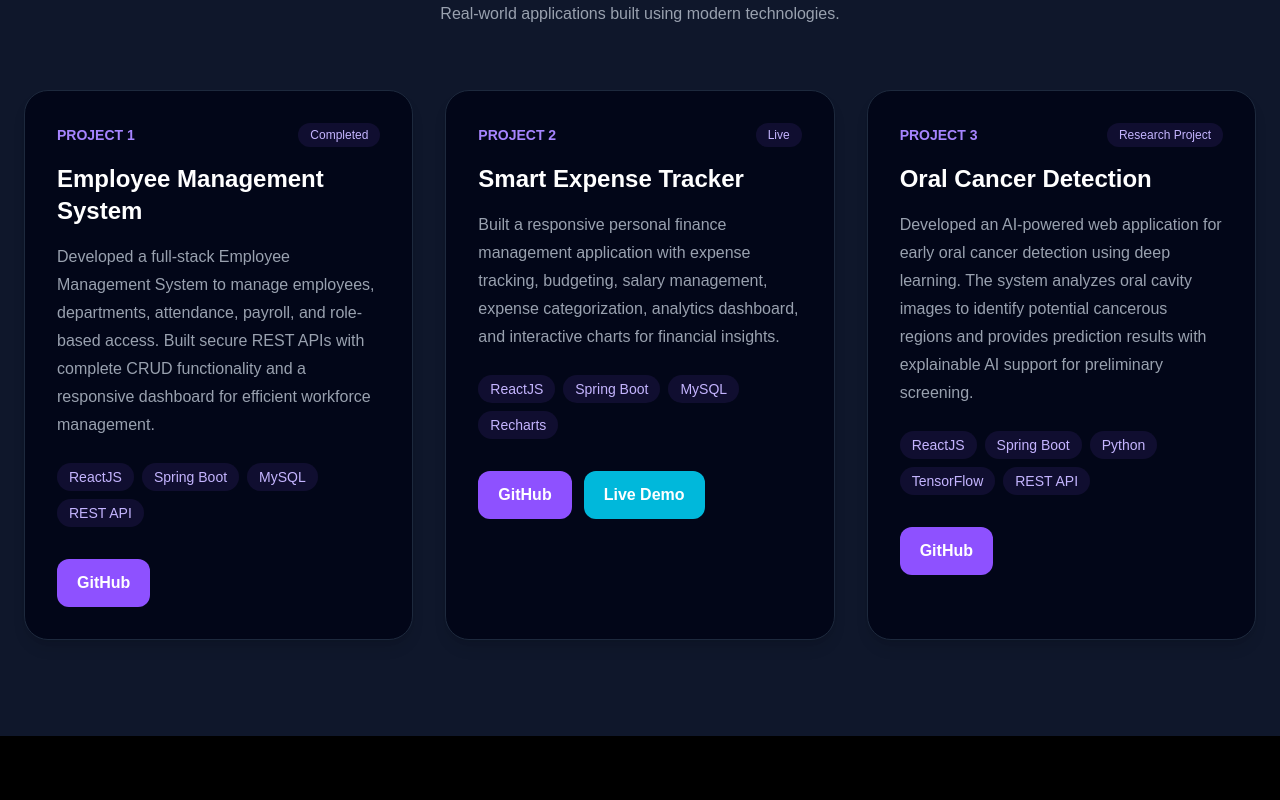
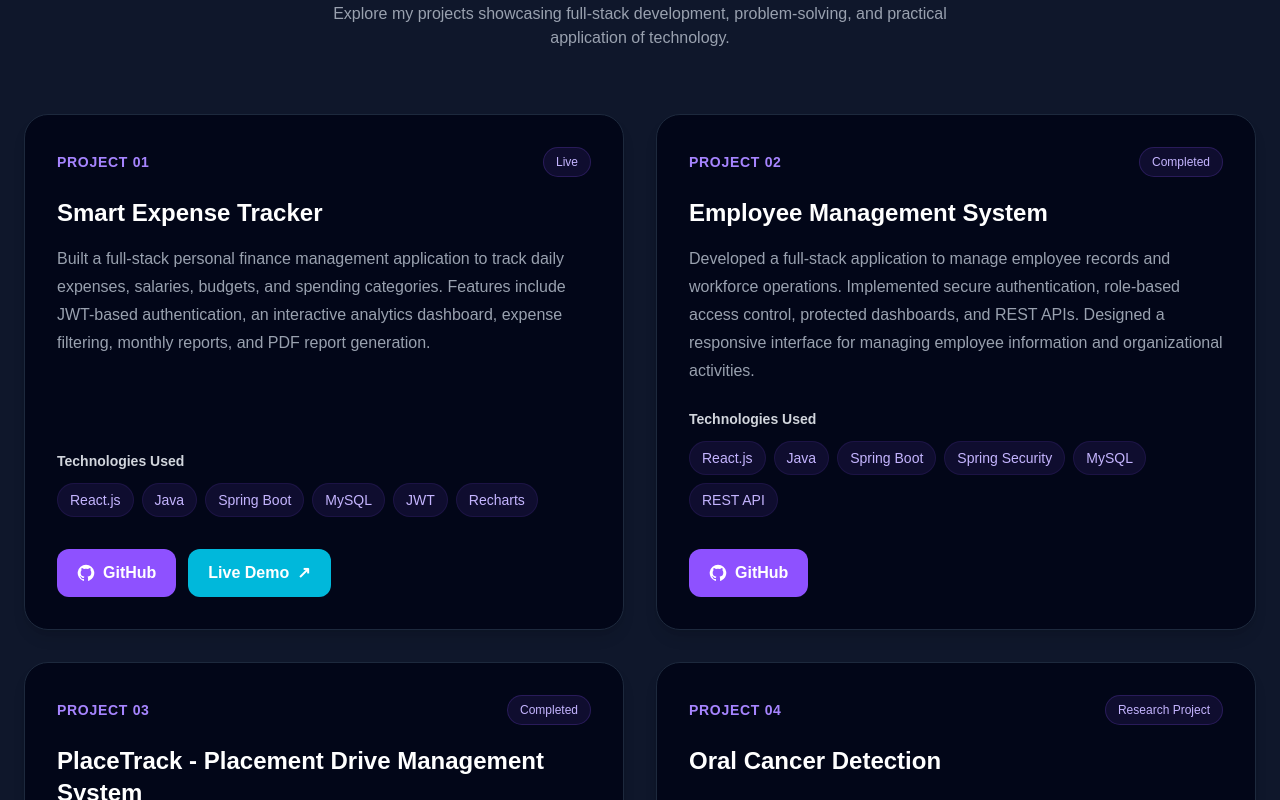
Before and after one commit to Benasir400/portfolio, a React (Vite) app: page / in a window 1280 px wide. Shown: the part 2140-2940 px from the top of the page. Built offline with nearby package versions, Linux system fonts and the light colour scheme.

Commit message:
Updated Resume and Project

```diff
--- a/src/components/Projects.jsx
+++ b/src/components/Projects.jsx
@@ -1,21 +1,17 @@
 export default function Projects() {
   const projects = [
     {
-      title: "Employee Management System",
-      description:
-        "Developed a full-stack Employee Management System to manage employees, departments, attendance, payroll, and role-based access. Built secure REST APIs with complete CRUD functionality and a responsive dashboard for efficient workforce management.",
-      tech: ["ReactJS", "Spring Boot", "MySQL", "REST API"],
-      github:
-        "https://github.com/Benasir400/employee-management-system",
-      status: "Completed",
-      featured: true,
-    },
-
-    {
       title: "Smart Expense Tracker",
       description:
-        "Built a responsive personal finance management application with expense tracking, budgeting, salary management, expense categorization, analytics dashboard, and interactive charts for financial insights.",
-      tech: ["ReactJS", "Spring Boot", "MySQL", "Recharts"],
+        "Built a full-stack personal finance management application to track daily expenses, salaries, budgets, and spending categories. Features include JWT-based authentication, an interactive analytics dashboard, expense filtering, monthly reports, and PDF report generation.",
+      tech: [
+        "React.js",
+        "Java",
+        "Spring Boot",
+        "MySQL",
+        "JWT",
+        "Recharts",
+      ],
       github:
         "https://github.com/Benasir400/smart-expense-tracker",
       demo:
@@ -25,15 +21,53 @@ export default function Projects() {
     },
 
     {
+      title: "Employee Management System",
+      description:
+        "Developed a full-stack application to manage employee records and workforce operations. Implemented secure authentication, role-based access control, protected dashboards, and REST APIs. Designed a responsive interface for managing employee information and organizational activities.",
+      tech: [
+        "React.js",
+        "Java",
+        "Spring Boot",
+        "Spring Security",
+        "MySQL",
+        "REST API",
+      ],
+      github:
+        "https://github.com/Benasir400/employee-management-system",
+      status: "Completed",
+      featured: true,
+    },
+
+    {
+      title: "PlaceTrack - Placement Drive Management System",
+      description:
+        "Developed a placement management platform that helps college coordinators manage placement drives and students explore job opportunities. Implemented JWT authentication, role-based access control, invitation-based registration, drive publishing, eligibility checks, applications, bookmarks, notifications, and rule-based announcement parsing. Integrated React dashboards with Spring Boot REST APIs and database migrations.",
+      tech: [
+        "React.js",
+        "Java",
+        "Spring Boot",
+        "Spring Security",
+        "MySQL",
+        "Flyway",
+        "JWT",
+        "REST API",
+      ],
+      github: "https://github.com/Benasir400/Placement-Tracker",
+      status: "Completed",
+      featured: true,
+    },
+
+    {
       title: "Oral Cancer Detection",
       description:
-        "Developed an AI-powered web application for early oral cancer detection using deep learning. The system analyzes oral cavity images to identify potential cancerous regions and provides prediction results with explainable AI support for preliminary screening.",
+        "Contributed to a research project focused on oral cancer screening using deep learning and machine learning techniques. The system analyzes oral cavity images to identify potential regions of concern and explores image segmentation, classification, and explainable AI methods to support model interpretation and preliminary screening.",
       tech: [
-        "ReactJS",
-        "Spring Boot",
         "Python",
         "TensorFlow",
-        "REST API",
+        "CNN",
+        "U-Net",
+        "CatBoost",
+        "Explainable AI",
       ],
       github:
         "https://github.com/Benasir400/oral_cancer",
@@ -48,60 +82,82 @@ export default function Projects() {
       className="py-24 px-6 bg-slate-900"
     >
       <div className="max-w-7xl mx-auto">
-
+        {/* Section Heading */}
         <div className="text-center mb-16">
           <h2 className="text-4xl md:text-5xl font-bold text-violet-400">
             Featured Projects
           </h2>
 
-          <p className="text-gray-400 mt-4">
-            Real-world applications built using modern technologies.
+          <p className="text-gray-400 mt-4 max-w-2xl mx-auto">
+            Explore my projects showcasing full-stack development,
+            problem-solving, and practical application of technology.
           </p>
         </div>
 
-        <div className="grid lg:grid-cols-2 xl:grid-cols-3 gap-8">
-
+        {/* Project Cards */}
+        <div className="grid md:grid-cols-2 gap-8">
           {projects.map((project, index) => (
             <div
-              key={index}
-              className="bg-slate-950 border border-slate-800 rounded-3xl p-8 hover:border-violet-500 hover:-translate-y-2 transition-all duration-300 shadow-lg"
+              key={project.title}
+              className="group bg-slate-950 border border-slate-800 rounded-3xl p-8 hover:border-violet-500 hover:-translate-y-2 transition-all duration-300 shadow-lg flex flex-col"
             >
-              <div className="flex justify-between items-center mb-4">
-                <span className="text-violet-400 font-semibold text-sm">
-                  PROJECT {index + 1}
+              {/* Project Number and Status */}
+              <div className="flex justify-between items-center mb-5 gap-3">
+                <span className="text-violet-400 font-semibold text-sm tracking-wider">
+                  PROJECT {String(index + 1).padStart(2, "0")}
                 </span>
 
-                <span className="text-xs bg-violet-500/10 text-violet-300 px-3 py-1 rounded-full">
+                <span className="text-xs bg-violet-500/10 text-violet-300 border border-violet-500/20 px-3 py-1.5 rounded-full whitespace-nowrap">
                   {project.status}
                 </span>
               </div>
 
-              <h3 className="text-2xl font-bold text-white mb-4">
+              {/* Project Title */}
+              <h3 className="text-2xl font-bold text-white mb-4 group-hover:text-violet-300 transition-colors">
                 {project.title}
               </h3>
 
-              <p className="text-gray-400 leading-7 mb-6">
+              {/* Project Description */}
+              <p className="text-gray-400 leading-7 mb-6 flex-grow">
                 {project.description}
               </p>
 
-              <div className="flex flex-wrap gap-2 mb-8">
+              {/* Technologies */}
+              <div className="mb-8">
+                <h4 className="text-sm font-semibold text-gray-300 mb-3">
+                  Technologies Used
+                </h4>
+
+                <div className="flex flex-wrap gap-2">
                   {project.tech.map((tech) => (
                     <span
                       key={tech}
-                    className="px-3 py-1 rounded-full bg-violet-500/10 text-violet-300 text-sm"
+                      className="px-3 py-1.5 rounded-full bg-violet-500/10 border border-violet-500/10 text-violet-300 text-sm"
                     >
                       {tech}
                     </span>
                   ))}
                 </div>
+              </div>
 
-              <div className="flex gap-3 flex-wrap">
+              {/* Project Links */}
+              <div className="flex gap-3 flex-wrap mt-auto">
                 <a
                   href={project.github}
                   target="_blank"
-                  rel="noreferrer"
-                  className="bg-violet-500 hover:bg-violet-600 text-white px-5 py-3 rounded-xl font-semibold transition"
+                  rel="noopener noreferrer"
+                  className="inline-flex items-center gap-2 bg-violet-500 hover:bg-violet-600 text-white px-5 py-3 rounded-xl font-semibold transition-colors"
                 >
+                  <svg
+                    xmlns="http://www.w3.org/2000/svg"
+                    width="18"
+                    height="18"
+                    viewBox="0 0 24 24"
+                    fill="currentColor"
+                    aria-hidden="true"
+                  >
+                    <path d="M12 .9a11.1 11.1 0 0 0-3.51 21.63c.55.1.76-.24.76-.54v-2.08c-3.1.67-3.75-1.32-3.75-1.32-.5-1.28-1.24-1.62-1.24-1.62-1.01-.69.08-.68.08-.68 1.12.08 1.7 1.15 1.7 1.15.99 1.7 2.6 1.21 3.23.92.1-.72.39-1.21.7-1.49-2.47-.28-5.07-1.24-5.07-5.5 0-1.22.44-2.22 1.15-3-.12-.28-.5-1.42.11-2.95 0 0 .94-.3 3.05 1.14a10.6 10.6 0 0 1 5.55 0c2.11-1.44 3.04-1.14 3.04-1.14.61 1.53.23 2.67.12 2.95.71.78 1.14 1.78 1.14 3.01 0 4.27-2.6 5.21-5.08 5.49.4.35.75 1.02.75 2.06v3.06c0 .3.2.65.76.54A11.1 11.1 0 0 0 12 .9Z" />
+                  </svg>
                   GitHub
                 </a>
 
@@ -109,16 +165,16 @@ export default function Projects() {
                   <a
                     href={project.demo}
                     target="_blank"
-                    rel="noreferrer"
-                    className="bg-cyan-500 hover:bg-cyan-600 text-white px-5 py-3 rounded-xl font-semibold transition"
+                    rel="noopener noreferrer"
+                    className="inline-flex items-center gap-2 bg-cyan-500 hover:bg-cyan-600 text-white px-5 py-3 rounded-xl font-semibold transition-colors"
                   >
                     Live Demo
+                    <span aria-hidden="true">↗</span>
                   </a>
                 )}
               </div>
             </div>
           ))}
-
         </div>
       </div>
     </section>
```
Also changed, not shown: 1 other file (tests, documents, lock files or other folders). Lines whose indentation alone changed are shown as unchanged.
